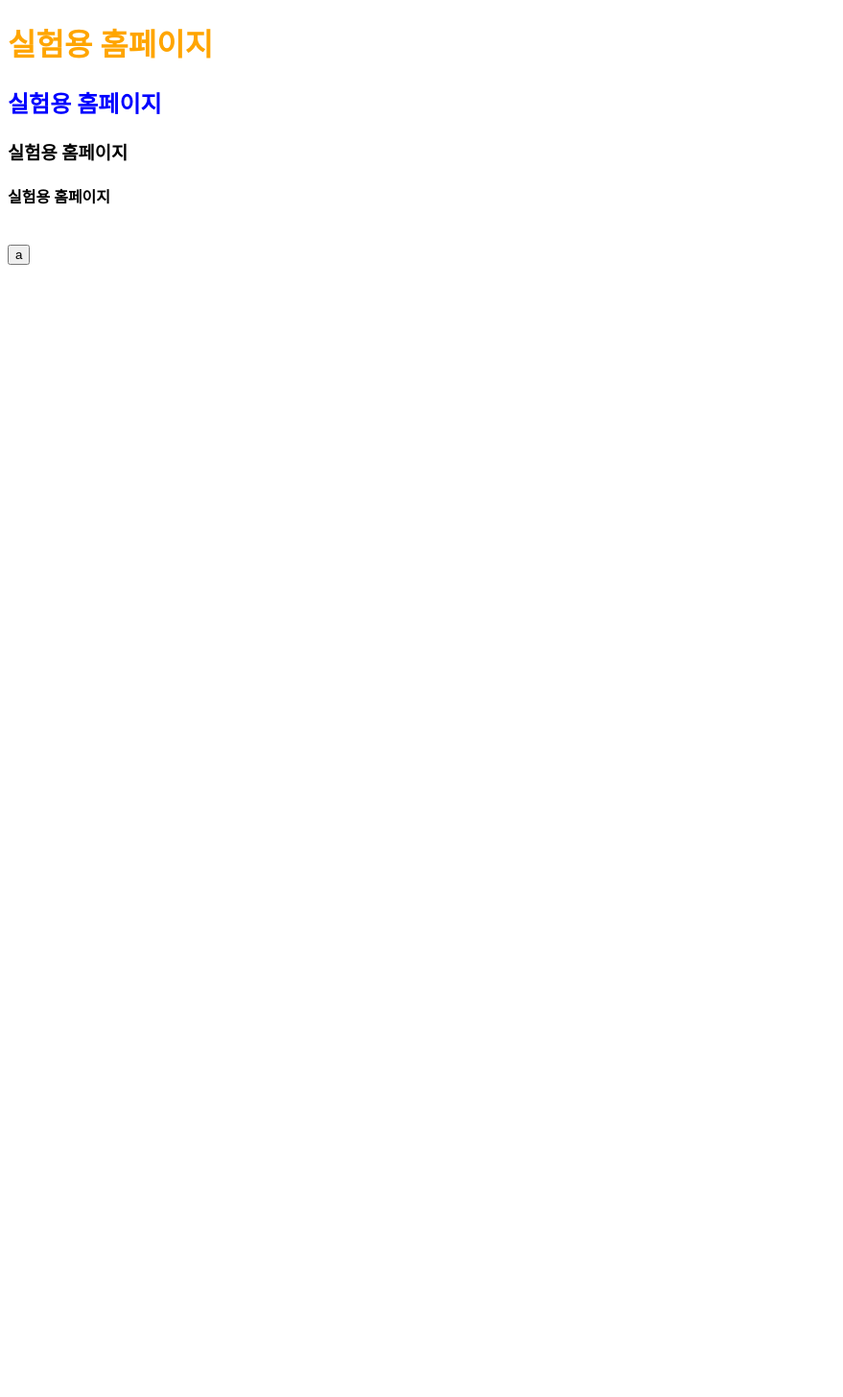
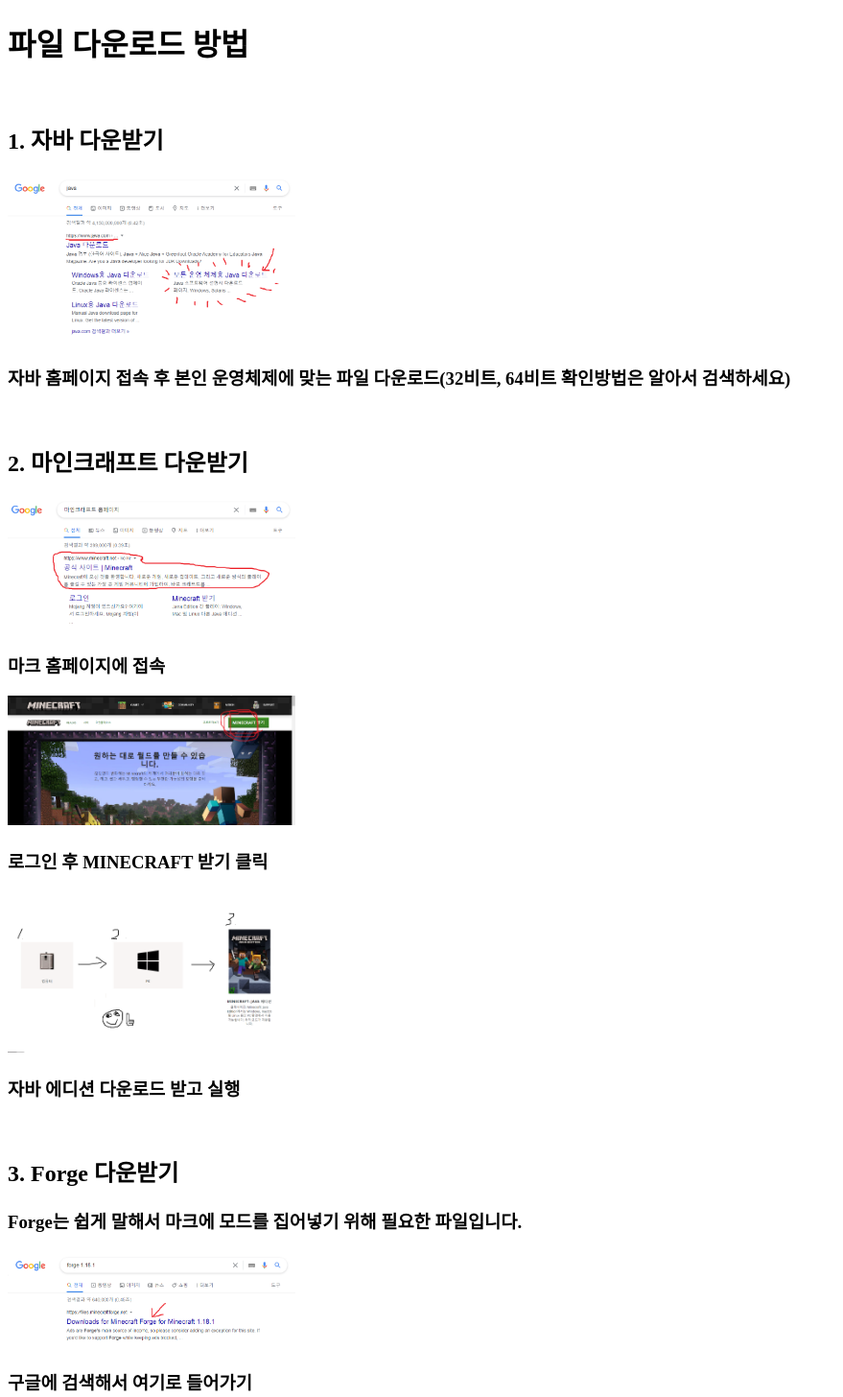
Before and after one commit to cath01iq/web_1, a plain HTML site: page index.html in a window 1280 px wide. Shown: the top 1456 px of the page at 96% size, without its empty margins (0-879 px from the left). Before the commit the page ends 800 px from the top, so only its background shows below. Drawn offline with Linux system fonts and the light colour scheme.

Commit message:
homepage

```diff
--- a/index.html
+++ b/index.html
@@ -8,18 +8,39 @@
   <meta name="Description" content="">
 
   <style>
-   h1 {color: orange;}
-   h2 {color: blue;}
-   .header {color: red;}
   </style>
 
   <title>고봉산 서버</title>
  </head>
 
  <body>
-  <h1>실험용 홈페이지</h1><h2>실험용 홈페이지</h2>
-  <h3>실험용 홈페이지</h3><h4>실험용 홈페이지</h4>
+  <h1 color:orange;>파일 다운로드 방법</h1>
   <br>
-  <button onClick=""> a </button>
+  <h2>1. 자바 다운받기</h2>
+  <img src="images/howto_0.png" width = "300">
+  <h3>자바 홈페이지 접속 후 본인 운영체제에 맞는 파일 다운로드(32비트, 64비트 확인방법은 알아서 검색하세요)</h3>
+  <br>
+  <h2>2. 마인크래프트 다운받기</h2>
+  <img src="images/howto_1_0.png" width = "300">
+  <h3>마크 홈페이지에 접속</h3>
+  <img src="images/howto_1_1.png" width = "300">
+  <h3>로그인 후 MINECRAFT 받기 클릭</h3>
+  <img src="images/howto_1_2.png" width = "300">
+  <h3>자바 에디션 다운로드 받고 실행</h3>
+  <br>
+  <h2>3. Forge 다운받기</h2>
+  <h3>Forge는 쉽게 말해서 마크에 모드를 집어넣기 위해 필요한 파일입니다.</h3>
+  <img src="images/howto_2_0.png" width = "300">
+  <h3>구글에 검색해서 여기로 들어가기</h3>
+  <img src="images/howto_2_1.png" width = "300">
+  <h3 color:red;>위에 있는 커다란거 받지 말고 반드시 39.0.75 버전을 받아주세요!</h3>
+  <img src="images/howto_2_2.png" width = "300">
+  <h3>다운받은 파일을 실행시키고 "Install client" 선택 후 설치를 진행</h3>
+  <br>
+  <h2>4. 모드 파일 적용하기</h2>
+  <h3>.minecraft/mods 폴더 안에 넣으면 됩</h3>
+  <br>
+  <h1 color:orange;>서버 주소</h1>
+  <h2 color:blue;>gobongsan.p-e.kr</h2><h2>를 입력해서 접속하면 됩니다</h2>
  </body>
 </html>
```
